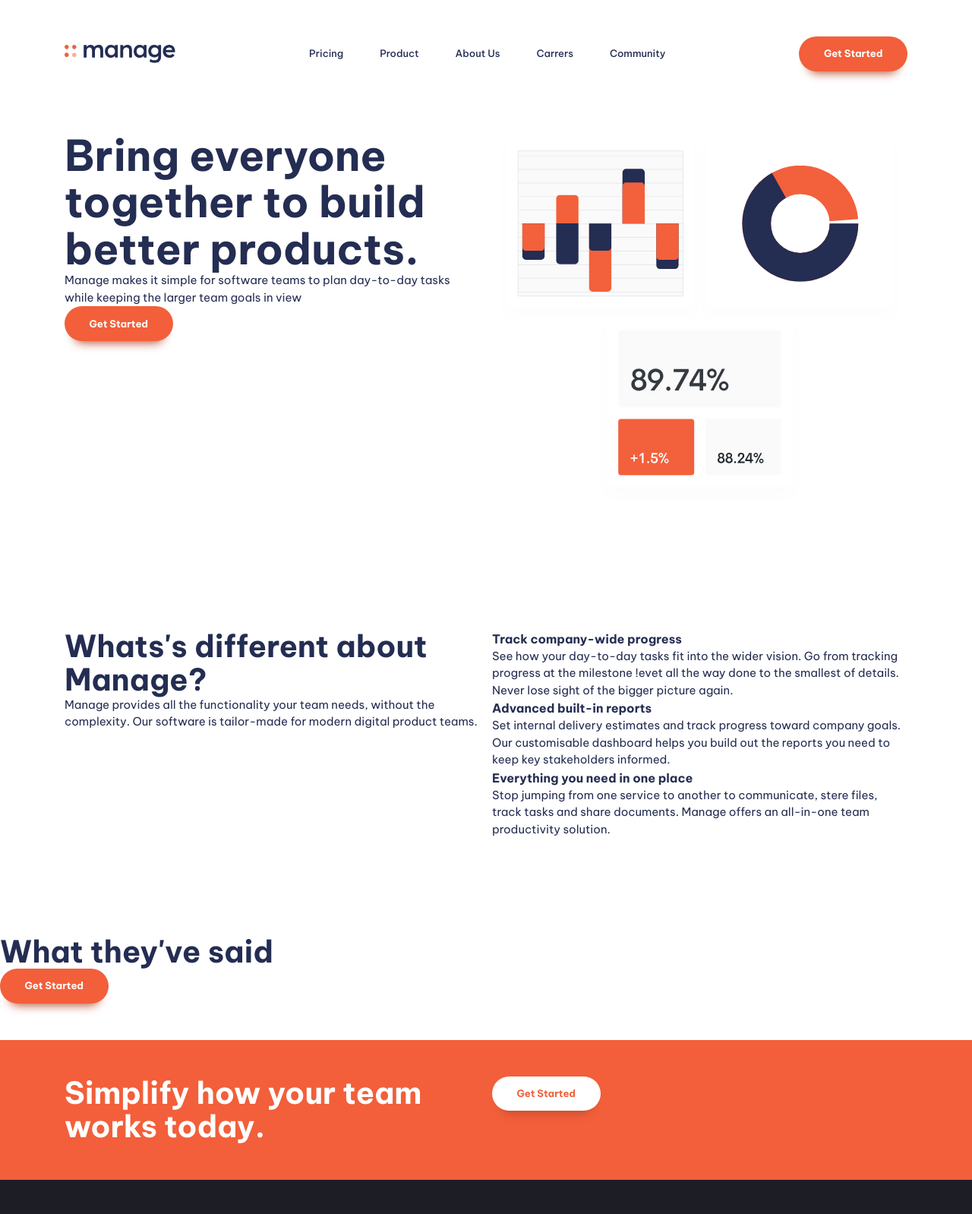
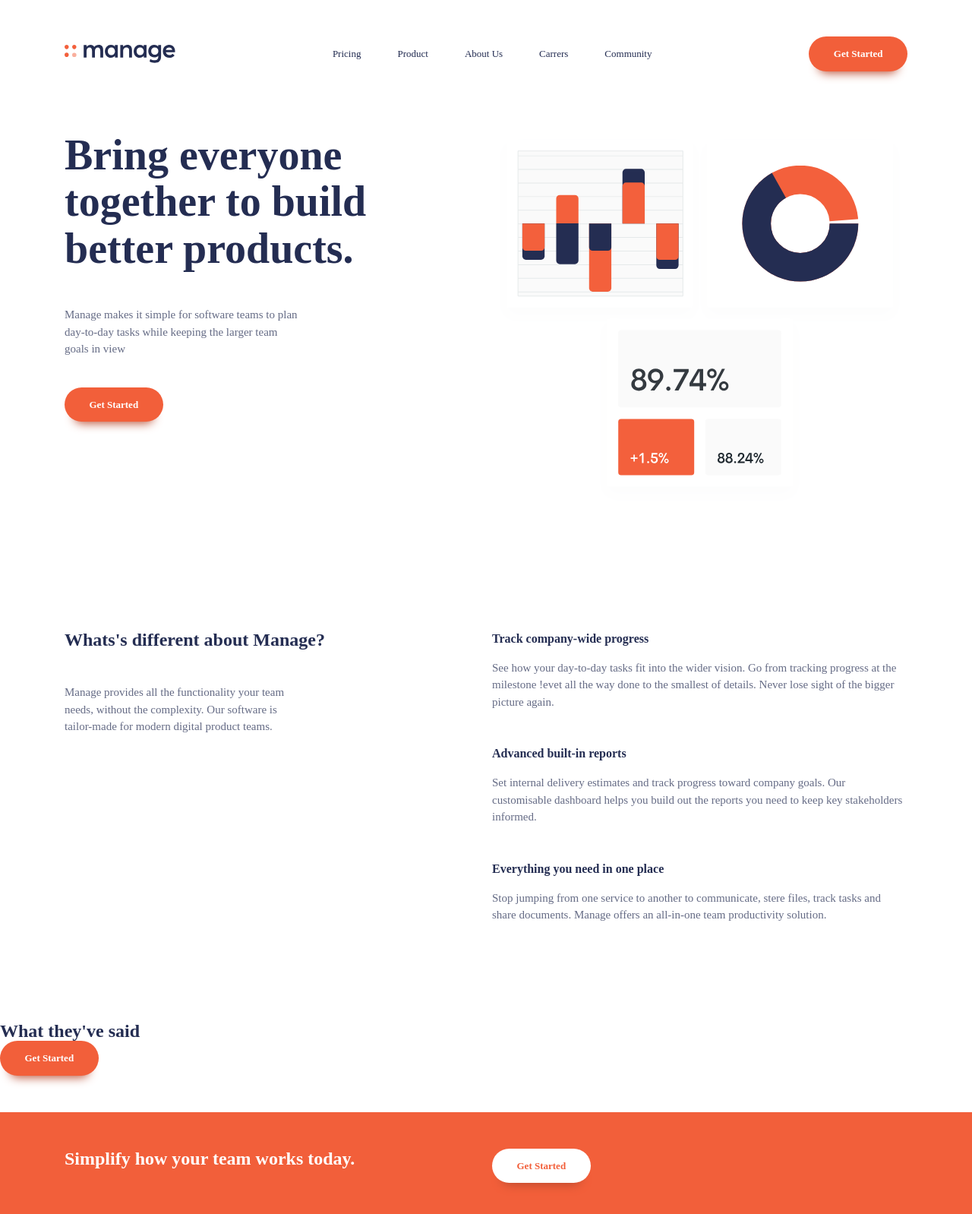
Before and after one commit to frksahan/manage-page, a website built with Vite: page index.html in a window 1280 px wide. Shown: the top 1598 px of the page at 76% size. Built offline with nearby package versions, Linux system fonts and the light colour scheme.

Commit message:
about us and footer styling

```diff
--- a/index.html
+++ b/index.html
@@ -40,7 +40,7 @@
     <section class="padding-block-900">
       <div class="container">
         <div class="even-columns">
-          <div>
+          <div class="flow">
             <h1 class="fs-primary-heading fw-bold">
               Bring everyone together to build
               better products.</h1>
@@ -60,30 +60,36 @@
     <section class="padding-block-900">
       <div class="container">
         <div class="even-columns">
-          <div>
+          <div class="flow">
             <h2 class="fs-secondary-heading fw-bold">Whats's different about Manage?</h2>
             <p>Manage provides all the functionality your team needs, without the complexity.
               Our software is tailor-made for modern digital product teams.</p>
           </div>
           <div>
-            <ul class="numbered-items" role="list">
+            <ul class="numbered-items | flow" role="list">
               <li>
+                <div class="flow" style="--flow-spacer: 1em">
                   <h3 class="fs-600 fw-bold">Track company-wide progress</h3>
-                <p>See how your day-to-day tasks fit into the wider vision.
+                  <p data-width="wide">See how your day-to-day tasks fit into the wider vision.
                     Go from tracking progress at the milestone !evet all the way
                     done to the smallest of details. Never lose sight of the bigger picture again.</p>
+                </div>
               </li>
               <li>
+                <div class="flow" style="--flow-spacer: 1em">
                   <h3 class="fs-600 fw-bold">Advanced built-in reports</h3>
-                <p>Set internal delivery estimates and track progress toward company goals.
+                  <p data-width="wide">Set internal delivery estimates and track progress toward company goals.
                     Our customisable dashboard helps you build out
                     the reports you need to keep key stakeholders informed.</p>
+                </div>
               </li>
               <li>
+                <div class="flow" style="--flow-spacer: 1em">
                   <h3 class="fs-600 fw-bold">Everything you need in one place</h3>
-                <p>Stop jumping from one service to another to communicate, stere files,
+                  <p data-width="wide">Stop jumping from one service to another to communicate, stere files,
                     track tasks and share documents. Manage offers an
                     all-in-one team productivity solution.</p>
+                </div>
               </li>
             </ul>
           </div>
@@ -123,7 +129,7 @@
         </div>
         <div>
           <nav class="footer-nav">
-            <ul area-label="Footer" role="list">
+            <ul class="flow" style="--flow-spacer: 1em" area-label="Footer" role="list">
               <li><a href="#">Home</a></li>
               <li><a href="#">Pricing</a></li>
               <li><a href="#">Products</a></li>
--- a/style.css
+++ b/style.css
@@ -1,17 +1,17 @@
-:root {
+:root{
   --clr-accent-500: hsl(12, 60%, 45%);
   --clr-accent-400: hsl(12, 88%, 59%);
   --clr-accent-300: hsl(12, 88%, 75%);
-  --clr-accent-100: hsl(13, 100%, 96%);
+  --clr-accent-100: hsl(123 100%, 96%);
 
   --clr-primary-400: hsl(228, 39%, 23%);
 
   --clr-neutral-900: hsl(232, 12%, 13%);
-  --clr-neutral-100: hsl(0 0% 100%);
+  --clr-neutral-100: hsl(0, 0%, 100%);
 
-  --ff-primary: "Be Vietnam Pro", sans-serif;
+  --ff-primary: 'Be Vietnam Pro', sans-serif;
 
-  --ff-body: var(--ff-primary);
+  --ff-body: var(--ff-primary-400);
   --ff-heading: var(--ff-primary);
 
   --fw-regular: 400;
@@ -23,7 +23,7 @@
   --fs-500: 0.9375rem;
   --fs-600: 1rem;
   --fs-700: 1.875rem;
-  --fs-800: 2.5rem;
+  --fs-800: 1.5rem;
   --fs-900: 3.5rem;
 
   --fs-body: var(--fs-400);
@@ -41,10 +41,11 @@
   --size-700: 3rem;
   --size-800: 4rem;
   --size-900: 5rem;
+
 }
 
-@media (min-width: 50em) {
-  :root {
+@media (min-width: 50em){
+  :root{
     --fs-body: var(--fs-500);
     --fs-primary-heading: var(--fs-900);
     --fs-secondary-heading: var(--fs-800);
@@ -52,9 +53,6 @@
     --fs-nav: var(--fs-300);
   }
 }
-
-// https://piccalil.li/blog/a-modern-css-reset
-
 /* Box sizing rules */
 *,
 *::before,
@@ -62,16 +60,155 @@
   box-sizing: border-box;
 }
 
+@media (min-width: 50em){
+  .even-columns{
+    grid-auto-flow: column;
+    grid-auto-columns: 1fr;
+  }
+}
+
+/* general styling */
+
+body{
+  font-size: var(--fs-body);
+  font-family: var(--ff-body);
+  color: var(--clr-primary-400);
+}
+
+p:not([class]) {
+ opacity: 0.7;
+ max-width: 42ch;
+}
+
+p[data-width="wide"]{
+  max-width: 100%;
+}
+
+.button{
+  display: inline-flex;
+  cursor: pointer;
+  text-decoration: none;
+  border: 0;
+  border-radius: 100vmax;
+  padding: 1.25em 2.5em;
+  font-weight: var(--fw-bold);
+  font-size: var(--fs-button);
+  line-height: 1;
+  color: var(--clr-neutral-100);
+  background-color: var(--clr-accent-400);
+  box-shadow: 0 1.125em 1em -1em var(--clr-accent-500);
+}
+
+.button[data-type=inverted]{
+  background-color: var(--clr-neutral-100);
+  color: var(--clr-accent-400);
+}
+
+.button:hover,
+.button:focus-visible{
+  background-color: var(--clr-accent-300);
+}
+
+.button[data-type=inverted]:hover,
+.button[data-type=inverted]:focus-visible{
+  background-color: var(--clr-neutral-100);
+  color: var(--clr-accent-300);
+}
+
+/* navigation */
+
+.primary-header{
+  padding-top: var(--size-700);
+}
+
+.nav-wrapper{
+  display: flex;
+  justify-content: space-between;
+  align-items: center;
+}
+
+.mobile-nav-toggle{
+  display: none;
+}
+
+.nav-list{
+  font-size: var(--fs-nav);
+}
+
+.nav-list{
+  display: flex;
+  gap: clamp(var(--size-400), 5vw, var(--size-700));
+  font-weight: var(--fw-semi-bold);
+}
+.nav-list a{
+  text-decoration: none;
+  color: var(--clr-primary-400);
+}
+.nav-list a:hover,
+.nav-list a:focus {
+  color: var(--clr-accent-400);
+}
+
+
+@media (max-width: 50em) {
+  .primary-navigation{
+    display: none;
+
+    position: fixed;
+    padding: var(--size-700);
+    inset: 7rem var(--size-400) auto;
+    max-width: 25rem;
+    margin-left: auto;
+    background: var(--clr-neutral-100);
+    border-radius: var(--size-100);
+    box-shadow: 0 0  0.75em rgba(0,0,0,0.05);
+  }
+
+  .primary-header[data-overlay]::before{
+    content: '';
+    position: fixed;
+    inset: 0;
+    /* height: 100vh; */
+    background-image: linear-gradient(rgb(0 0 0 / 0), rgb(0 0 0 / 0.8));
+  }
+
+  .nav-list{
+    display: grid;
+    gap: var(--size-600);
+    text-align: center;
+    font-weight: var(--fw-bold) ;
+  }
+
+  .primary-navigation[data-visible]{
+    display: block;
+  }
+
+  .mobile-nav-toggle{
+  display: block;
+  position: fixed;
+  top: var(--size-600);
+  right: var(--size-400);
+  cursor: pointer;
+  background: transparent;
+  border: 0;
+  padding: 0.5em;
+ }
+
+.mobile-nav-toggle .icon-close{
+  display: none;
+ }
+}
+
 /* Remove default margin */
-* {
+*{
   margin: 0;
   padding: 0;
   font: inherit;
 }
 
 /* Remove list styles on ul, ol elements with a list role, which suggests default styling will be removed */
-ul[role="list"],
-ol[role="list"] {
+ul[role='list'],
+ol[role='list'] {
   list-style: none;
 }
 
@@ -80,11 +217,10 @@ html:focus-within {
   scroll-behavior: smooth;
 }
 
-html,
-body {
+
+html, body {
   height: 100%;
 }
-
 /* Set core body defaults */
 body {
   text-rendering: optimizeSpeed;
@@ -104,10 +240,11 @@ svg {
   display: block;
 }
 
+
 /* Remove all animations, transitions and smooth scroll for people that prefer not to see them */
 @media (prefers-reduced-motion: reduce) {
   html:focus-within {
-    scroll-behavior: auto;
+   scroll-behavior: auto;
   }
 
   *,
@@ -120,152 +257,6 @@ svg {
   }
 }
 
-.container {
-  --max-width: 1110px;
-  --padding: 1rem;
-
-  width: min(var(--max-width), 100% - (var(--padding) * 2));
-  margin-inline: auto;
-}
-
-.even-columns {
-  display: grid;
-  gap: 1rem;
-}
-
-@media (min-width: 50em) {
-  .even-columns {
-    grid-auto-flow: column;
-    grid-auto-columns: 1fr;
-  }
-}
-
-/* general styling */
-
-body {
-  font-size: var(--fs-body);
-  font-family: var(--ff-body);
-  color: var(--clr-primary-400);
-}
-
-/* button */
-
-.button {
-  display: inline-flex;
-  cursor: pointer;
-  text-decoration: none;
-  border: 0;
-  border-radius: 100vmax;
-  padding: 1.25em 2.5em;
-  font-weight: var(--fw-bold);
-  font-size: var(--fs-button);
-  line-height: 1;
-  color: var(--clr-neutral-100);
-  background-color: var(--clr-accent-400);
-  box-shadow: 0 1.125em 1em -1em var(--clr-accent-500);
-}
-
-.button[data-type="inverted"] {
-  background-color: var(--clr-neutral-100);
-  color: var(--clr-accent-400);
-}
-
-.button:hover,
-.button:focus-visible {
-  background-color: var(--clr-accent-300);
-}
-
-.button[data-type="inverted"]:hover,
-.button[data-type="inverted"]:focus-visible {
-  background-color: var(--clr-neutral-100);
-  color: var(--clr-accent-300);
-}
-
-/* navigation */
-
-.primary-header {
-  padding-top: var(--size-700);
-}
-
-.nav-wrapper {
-  display: flex;
-  justify-content: space-between;
-  align-items: center;
-}
-
-.mobile-nav-toggle {
-  display: none;
-}
-
-.nav-list {
-  font-size: var(--fs-nav);
-}
-
-.nav-list {
-  display: flex;
-  gap: clamp(var(--size-400), 5vw, var(--size-700));
-  font-weight: var(--fw-semi-bold);
-}
-
-.nav-list a {
-  text-decoration: none;
-  color: var(--clr-primary-400);
-}
-
-.nav-list a:hover,
-.nav-list a:focus {
-  color: var(--clr-accent-400);
-}
-
-@media (max-width: 50em) {
-  .primary-navigation {
-    display: none;
-
-    position: fixed;
-    padding: var(--size-700);
-    inset: 7rem var(--size-400) auto;
-    max-width: 25rem;
-    margin-left: auto;
-    background: var(--clr-neutral-100);
-    border-radius: var(--size-100);
-    box-shadow: 0 0 0.75em rgb(0, 0, 0, 0.05);
-  }
-
-  .primary-header[data-overlay]::before {
-    content: "";
-    position: fixed;
-    inset: 0;
-    /* height: 100vh; */
-    background-image: linear-gradient(rgb(0 0 0 / 0), rgb(0 0 0 / 0.8));
-  }
-
-  .nav-list {
-    display: grid;
-    gap: var(--size-600);
-    text-align: center;
-    font-weight: var(--fw-bold);
-  }
-
-  .primary-navigation[data-visible] {
-    display: block;
-  }
-
-  .mobile-nav-toggle {
-    display: block;
-    position: fixed;
-    top: var(--size-600);
-    right: var(--size-400);
-    cursor: pointer;
-    background: transparent;
-    border: 0;
-    padding: 0.5em;
-  }
-
-  .mobile-nav-toggle .icon-close {
-    display: none;
-  }
-}
-
 /* Utility classes */
 
 .visually-hidden {
@@ -275,88 +266,101 @@ body {
   padding: 0;
   margin: -1px;
   overflow: hidden;
-  clip: rect(0, 0, 0, 0);
-  white-space: nowrap; /* added line */
+  clip: rect(0,0,0,0);
+  white-space: nowrap;
   border: 0;
 }
 
-.text-primary-400 {
-  color: var(--clr-primary-400);
-}
-.text-accent-400 {
-  color: var(--clr-accent-400);
-}
-.text-accent-100 {
-  color: var(--clr-accent-100);
-}
-.text-neutral-100 {
-  color: var(--clr-neutral-100);
-}
-.text-neutral-900 {
-  color: var(--clr-neutral-900);
+.container{
+  --max-width: 1110px;
+  --padding: 1rem;
+
+  width: min(var(--max-width), 100% - (var(--padding) *1));
+  margin-inline: auto;
 }
 
-.bg-primary-400 {
-  background-color: var(--clr-primary-400);
-}
-.bg-accent-400 {
-  background-color: var(--clr-accent-400);
-}
-.bg-accent-100 {
-  background-color: var(--clr-accent-100);
-}
-.bg-neutral-100 {
-  background-color: var(--clr-neutral-100);
-}
-.bg-neutral-900 {
-  background-color: var(--clr-neutral-900);
+:where(.flow :not(:first-child)) {
+  margin-top: var(--flow-spacer, 3em) ;
 }
 
-.fw-bold {
-  font-weight: var(--fw-bold);
-}
-.fw-semi-bold {
-  font-weight: var(--fw-semi-bold);
-}
-.fw-regular {
-  font-weight: var(--fw-regular);
+.even-columns{
+  display: grid;
+  gap: 1rem;
 }
 
-.fs-primary-heading {
+.text-primary-400{
+  color: var(--clr-primary-400)
+}
+
+.text-accent-400{
+  color: var(--clr-accent-400)
+}
+
+.text-accent-100{
+  color: var(--clr-accent-100)
+}
+
+.text-neutral-100{
+  color: var(--clr-neutral-100)
+}
+
+.text-neutral-900{
+  color: var(--clr-neutral-900)
+}
+
+.bg-primary-400{
+  background-color: var(--clr-primary-400)
+}
+
+.bg-accent-400{
+  background-color: var(--clr-accent-400)
+}
+
+.bg-accent-100{
+  background-color: var(--clr-accent-100)
+}
+
+.bg-neutral-100{
+  background-color: var(--clr-neutral-100)
+}
+
+.bg-neutral-900{
+  background-color: var(--clr-neutral-900)
+}
+
+.fw-bold {font-weight: var(--fw-bold);}
+.fw-semi-bold {font-weight: var(--fw-semi-bold);}
+.fw-regular{font-weight: var(--fw-regular);}
+
+.fs-primary-heading{
   font-size: var(--fs-primary-heading);
   line-height: 1.1;
 }
-.fs-secondary-heading {
+
+.fs-secondary-heading{
   font-size: var(--fs-secondary-heading);
   line-height: 1.1;
 }
 
-.fs-300 {
-  font-size: var(--fs-300);
-}
-.fs-400 {
-  font-size: var(--fs-400);
-}
-.fs-500 {
-  font-size: var(--fs-500);
-}
-.fs-600 {
-  font-size: var(--fs-600);
+.fs-300 {font-size: var(--fs-300)}
+.fs-400 {font-size: var(--fs-400)}
+.fs-500 {font-size: var(--fs-500)}
+.fs-600 {font-size: var(--fs-600)}
+
+.padding-block-900{
+  padding-block: var(--size-900);
 }
 
-.padding-block-900 {
-  padding-block: var(--size-900);
-}
-.padding-block-700 {
+.padding-block-700{
   padding-block: var(--size-700);
 }
 
-.display-sm-none {
+.display-sm-none{
   display: none;
 }
 
-@media (min-width: 50em) {
-  .display-md-inline-flex {
+@media(min-width:50em){
+  .display-md-inline-flex{
     display: inline-flex;
-  }
+ }
 }
```
Lines whose indentation alone changed are shown as unchanged.
